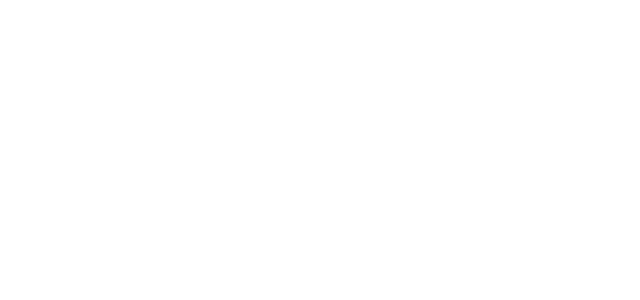
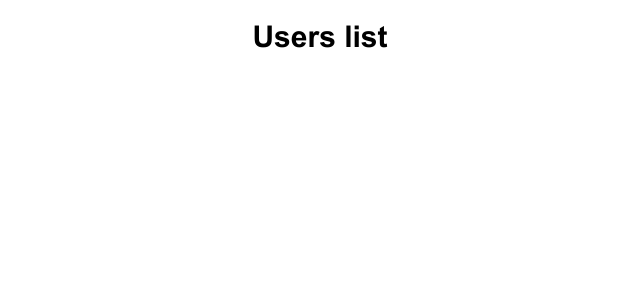
Before and after one commit to Szalkowski/users-list, a React (Create React App) app: page / in a window 1280 px wide. Shown: the top 300 px of the page, without its empty margins (320-960 px from the left). Built offline with nearby package versions, Linux system fonts and the light colour scheme; the HTML template or start-up script is replaced by a standard one.

Commit message:
add header section and page title component

```diff
--- a/src/App.js
+++ b/src/App.js
@@ -1,11 +1,13 @@
-import React from 'react';
-import './App.scss';
+import React, {Fragment} from "react";
+import {Header} from "./sections/header";
+import "./App.scss";
 
 function App() {
-  return (
-    <div>
-    </div>
-  );
+    return (
+        <Fragment>
+            <Header/>
+        </Fragment>
+    );
 }
 
 export default App;
--- /dev/null
+++ b/src/components/page-title/index.js
@@ -0,0 +1,15 @@
+import React from 'react'
+import PropTypes from 'prop-types'
+import './page-title.scss'
+
+export function PageTitle({title}) {
+    return (
+        <h1 className='title'>
+            {title}
+        </h1>
+    )
+}
+
+PageTitle.propTypes = {
+    title: PropTypes.string.isRequired
+};
--- /dev/null
+++ b/src/components/page-title/page-title.scss
@@ -0,0 +1,8 @@
+@import "../../assets/sass/defs";
+
+.title {
+  padding: 20px 0;
+  font-size: $large;
+  font-weight: $bold;
+  text-align: center;
+}
--- /dev/null
+++ b/src/sections/header/index.js
@@ -0,0 +1,11 @@
+import React from "react";
+import {PageTitle} from "../../components/page-title";
+import "./header.scss";
+
+export function Header() {
+    return (
+        <header>
+            <PageTitle title="Users list"/>
+        </header>
+    )
+}
```
Also changed, not shown: src/sections/header/header.scss (added).
